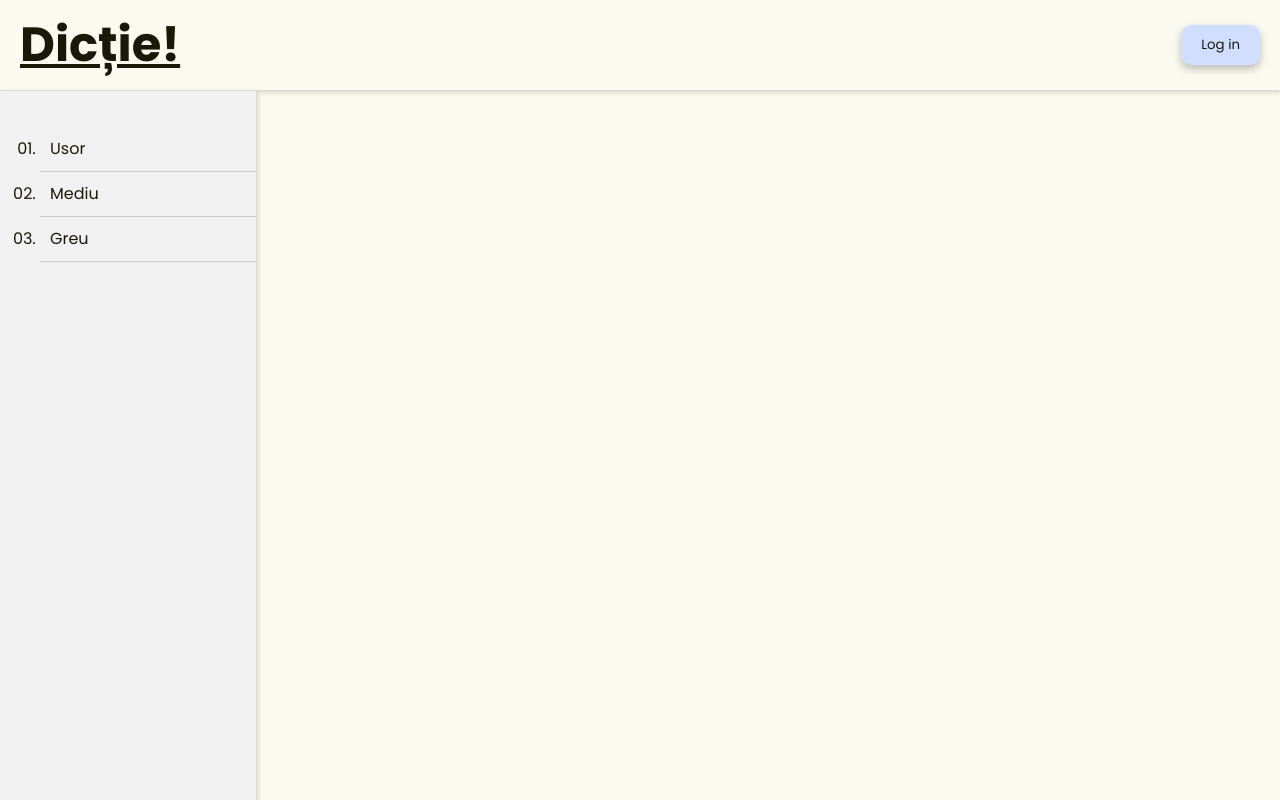
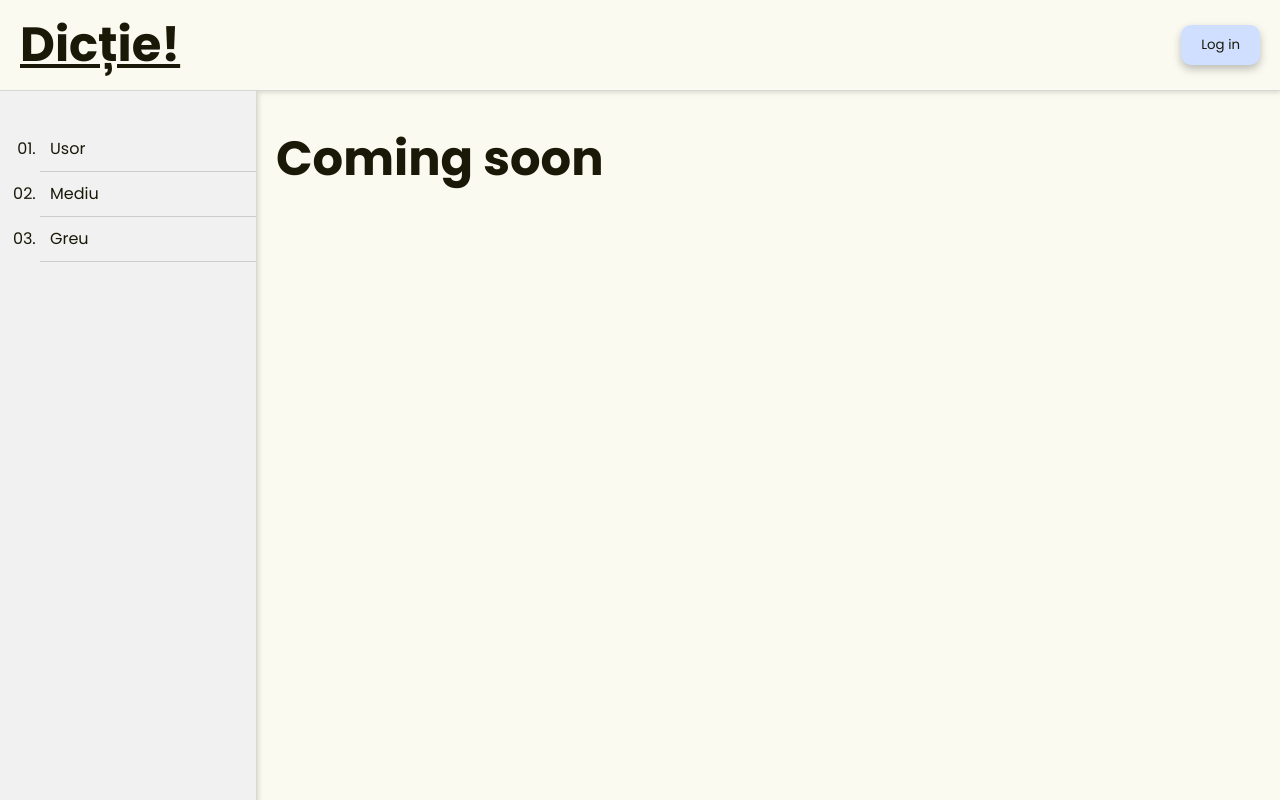
Before and after one commit to paluras/Dictie, a React (Vite) app in the folder dictie/: page /exercises in a window 1280 px wide. Both pictures are taken after a click on the item "Greu". Built offline with nearby package versions, Linux system fonts and the light colour scheme; no server answers; the database is empty.

Commit message:
Remove console logs

```diff
--- a/dictie/src/pages/ExercisesPage.tsx
+++ b/dictie/src/pages/ExercisesPage.tsx
@@ -35,6 +35,8 @@ const ExercisesPage: React.FC = () => {
           {user
             ? document == "exercises-mid" && <ExerciseList title="Mediu" />
             : document == "exercises-mid" && <h1>Log in to unlock</h1>}
+            {
+             document == "exercises-hard" && <h1>Coming soon</h1>}
         </div>
       </div>
     </div>
--- a/dictie/src/pages/VoiceInput.tsx
+++ b/dictie/src/pages/VoiceInput.tsx
@@ -51,7 +51,6 @@ const VoiceInput: React.FC<VoiceInputProps> = ({ questions }) => {
   };
 
   const handleFront = useCallback(async () => {
-    console.log("HANDLE FRONT");
     await addAnimation();
     resetValues();
     index.current++;
```
